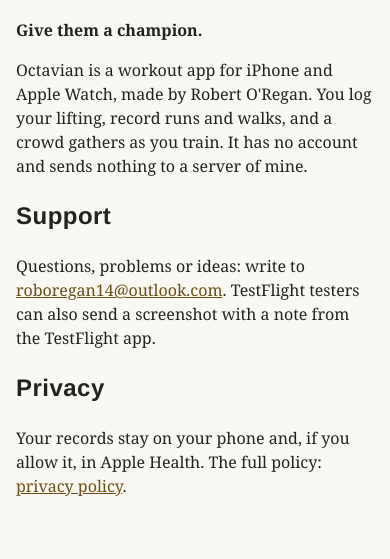
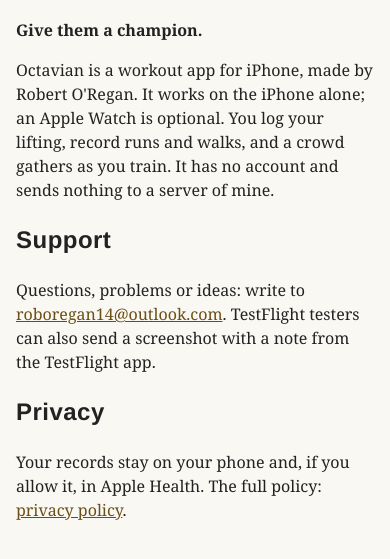
Before and after one commit to roboregan14/octavian, a plain HTML site: page index.html in a window 390 px wide. Shown: the part 83-642 px from the top of the page. Drawn offline with Linux system fonts and the light colour scheme.

Commit message:
Support page: it works on the iPhone alone; an Apple Watch is optional (Rob's yes, 15 November)

```diff
--- a/index.html
+++ b/index.html
@@ -1,5 +1,5 @@
 <!doctype html><html lang=en><head><meta charset=utf-8><meta name=viewport content='width=device-width,initial-scale=1'><title>Octavian</title><style>body{font-family:Georgia,serif;max-width:720px;margin:2rem auto;padding:0 1rem;line-height:1.5;color:#222;background:#faf8f3}
 h1,h2{font-family:Helvetica,Arial,sans-serif;letter-spacing:.02em}h1{text-transform:uppercase}a{color:#6b4e16}hr{border:0;border-top:1px solid #c9b07a}</style></head><body><h1>Octavian</h1><p><strong>Give them a champion.</strong></p>
-<p>Octavian is a workout app for iPhone and Apple Watch, made by Robert O'Regan. You log your lifting, record runs and walks, and a crowd gathers as you train. It has no account and sends nothing to a server of mine.</p>
+<p>Octavian is a workout app for iPhone, made by Robert O'Regan. It works on the iPhone alone; an Apple Watch is optional. You log your lifting, record runs and walks, and a crowd gathers as you train. It has no account and sends nothing to a server of mine.</p>
 <h2>Support</h2><p>Questions, problems or ideas: write to <a href='mailto:roboregan14@outlook.com'>roboregan14@outlook.com</a>. TestFlight testers can also send a screenshot with a note from the TestFlight app.</p>
 <h2>Privacy</h2><p>Your records stay on your phone and, if you allow it, in Apple Health. The full policy: <a href='privacy.html'>privacy policy</a>.</p></body></html>
```
